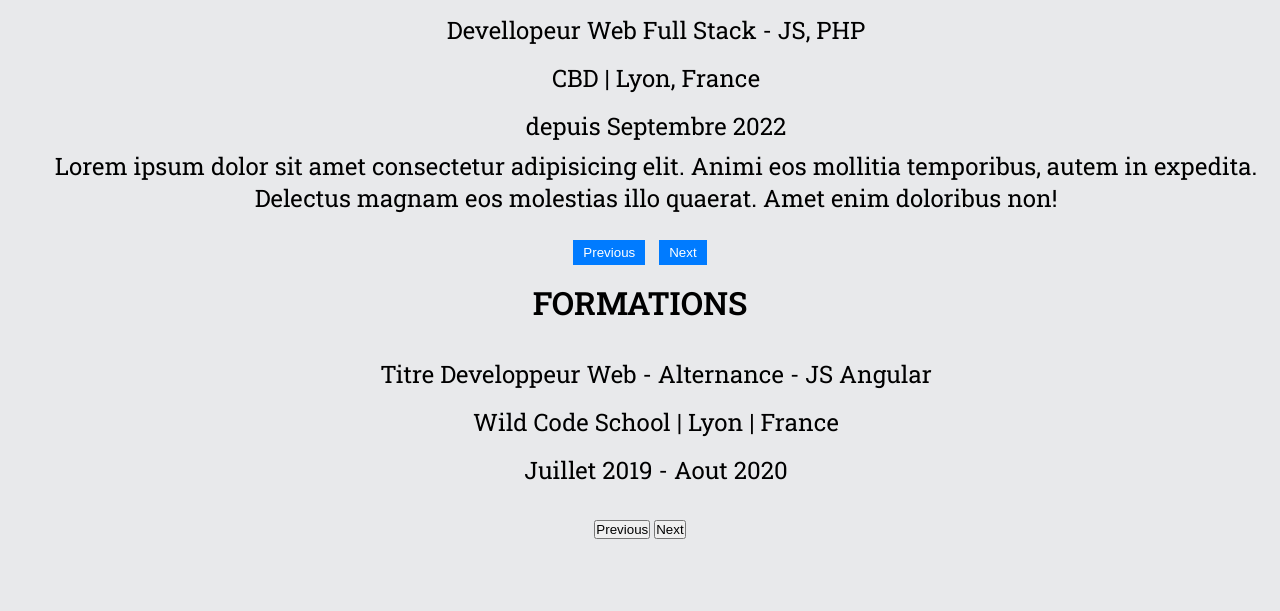
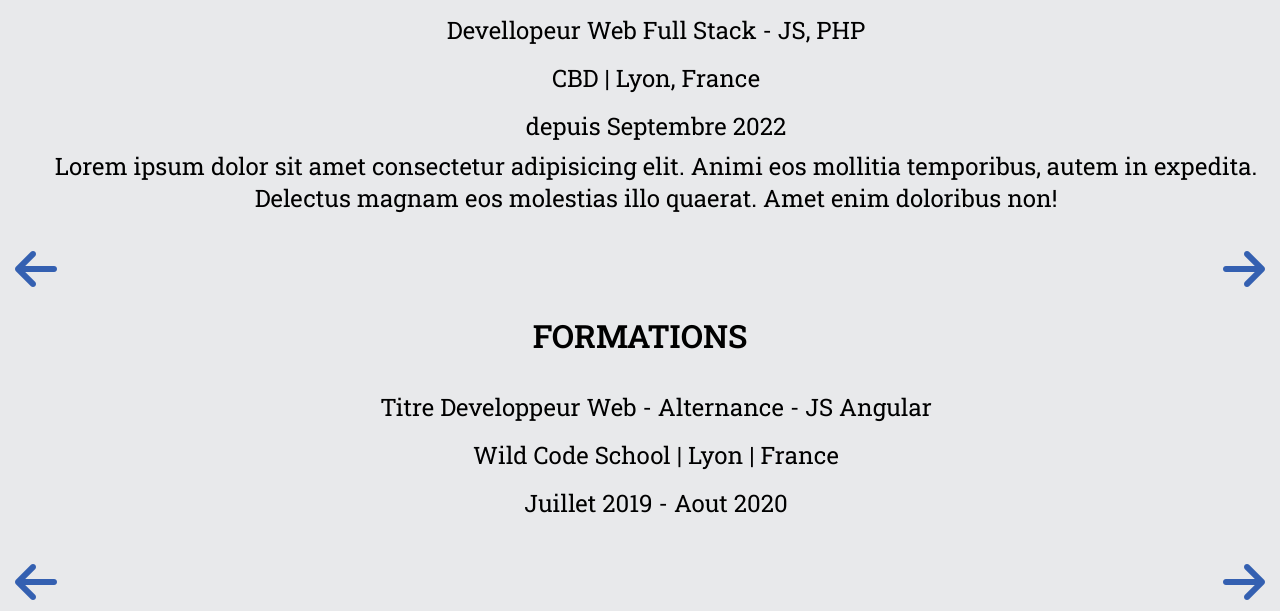
Before and after one commit to victorzanotelli/projet1, a PHP site: page / in a window 1280 px wide. Shown: the part 749-1360 px from the top of the page. Before the commit the page ends 1288 px from the top, so only its background shows below. Run offline with PHP 8.4, Linux system fonts and the light colour scheme; some libraries are stand-ins or nearby versions.

Commit message:
ajour css bouton

```diff
--- a/index.css
+++ b/index.css
@@ -242,17 +242,21 @@ h2 {
 
 .carousel-buttons {
     text-align: center;
+    display: flex;
+    flex-direction: row;
+    justify-content: space-between;
 }
 
 .prev-button,
-.next-button {
-    display: inline-block;
+.next-button, .prev-buttonF, .next-buttonF  {
+    display: flex;
     padding: 5px 10px;
-    background-color: #007bff;
-    color: #fff;
+    background-color: var(--fond-de-cite);
+    color: var(--color-nav-bar);
     border: none;
     cursor: pointer;
     margin: 0 5px;
+    font-size: 3rem;
 }
 
 /* ----------------------formations ------------------------------------*/
@@ -262,7 +266,6 @@ h2 {
     font-weight: var(--font-weight-text);
     font-size: 1.5rem;
     margin: 1rem;
-
     flex: 0 0 100%;
     padding: 10px;
     box-sizing: border-box;
--- a/index.js
+++ b/index.js
@@ -1,6 +1,5 @@
 // JS carousel experience
 const firstExperience = document.querySelector('.experience');
-console.log(firstExperience);
 const carouselItems = document.querySelectorAll('.experience');
 let currentIndex = 0;
 
--- a/index.php
+++ b/index.php
@@ -92,8 +92,8 @@ include 'data.php';
         <?php endfor ?>
     </div>
     <div class="carousel-buttons">
-        <button class="prev-button">Previous</button>
-        <button class="next-button">Next</button>
+        <i class="fa-solid fa-arrow-left prev-button"></i>
+        <i class="fa-solid fa-arrow-right next-button"></i>
     </div>
 </div>
 <!-- ---------------------------------------------Foramtion--------------------------------------------------------------- -->
@@ -109,8 +109,8 @@ include 'data.php';
         <?php } ?>
     </div>
     <div class="carousel-buttons">
-        <button class="prev-buttonF">Previous</button>
-        <button class="next-buttonF">Next</button>
+        <i class="fa-solid fa-arrow-left prev-buttonF"></i>
+        <i class="fa-solid fa-arrow-right next-buttonF"></i>
     </div>
 </div>
 
```
